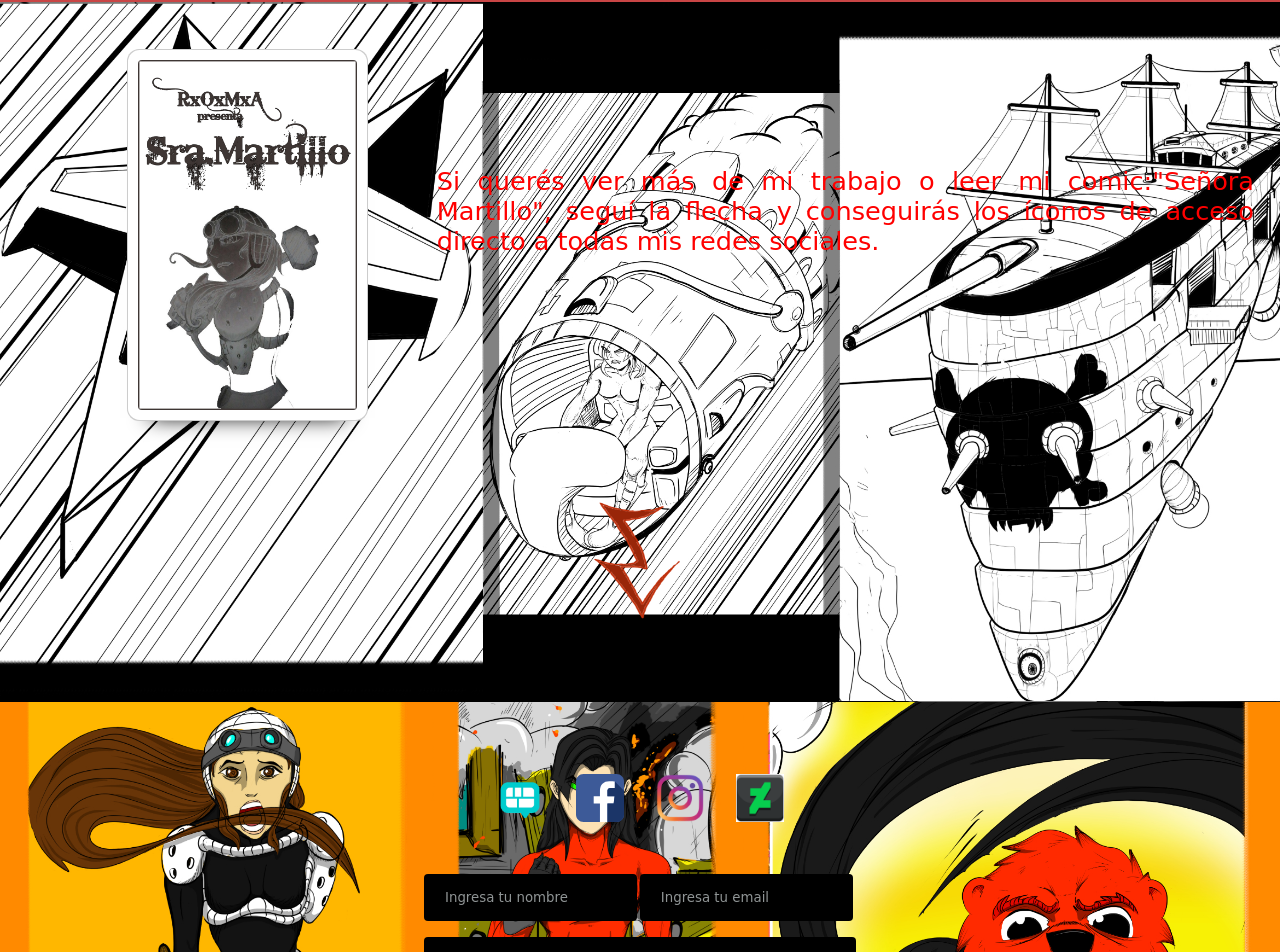
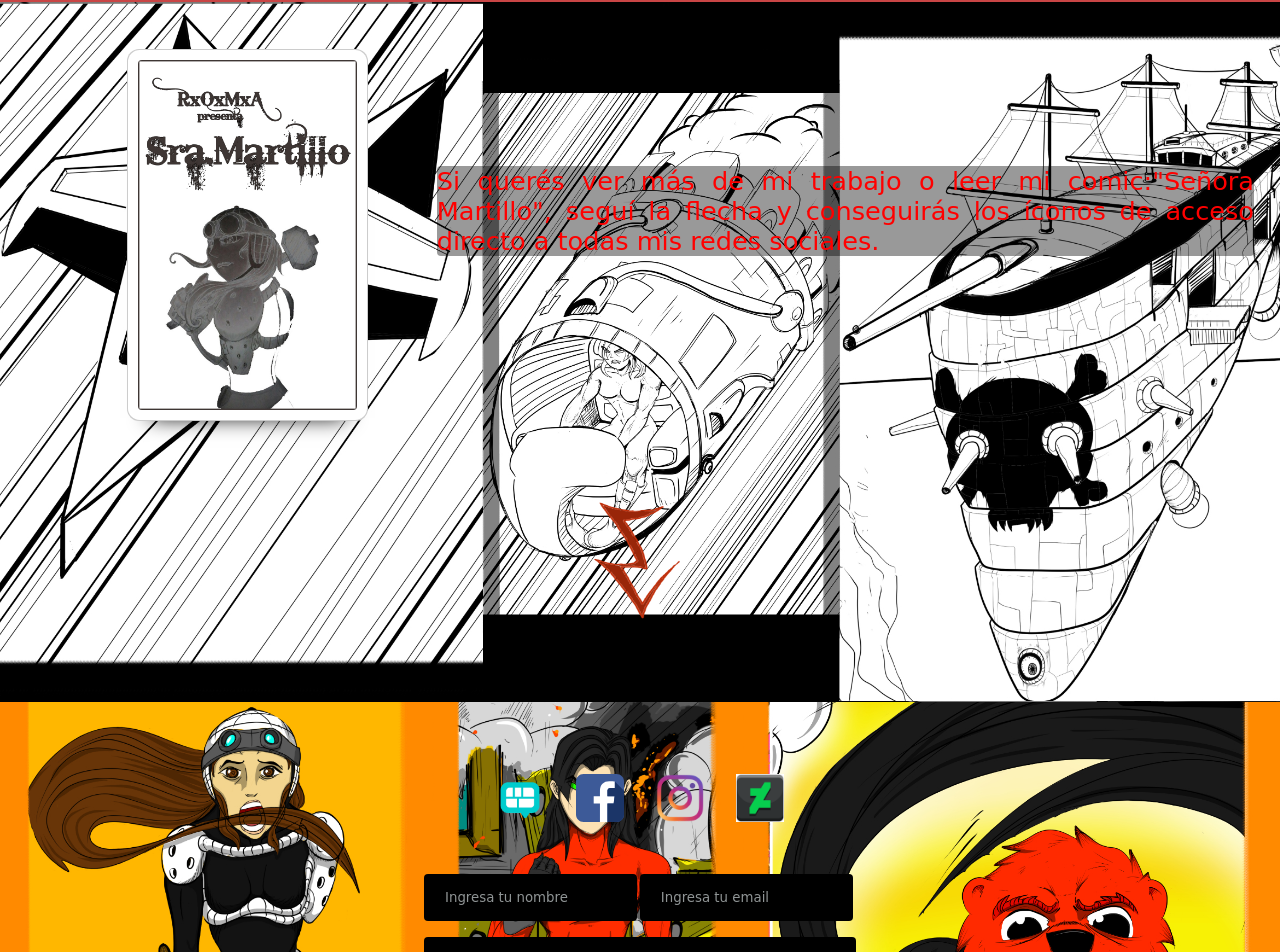
Before and after one commit to megastratofall/romaweb2, a React (Create React App) app: page / in a window 1280 px wide. Shown: the part 4642-5594 px from the top of the page. Built offline with nearby package versions, Linux system fonts and the light colour scheme.

Commit message:
fondo de letras para resaltar en works.

```diff
--- a/src/Sections/Works/works.css
+++ b/src/Sections/Works/works.css
@@ -27,6 +27,7 @@
 }
 
 .invitacion {
+  background: rgba(0, 0, 0, .4);
   color: rgb(255, 0, 0);
   font-size: 1.2rem;
   margin: 2rem;
@@ -42,6 +43,7 @@
 
 @media only Screen and (max-width: 550px) {
   .invitacion {
+    background: rgba(0, 0, 0, .4);
     display: flex;
     text-align: justify;
     justify-content: center;
@@ -77,6 +79,7 @@
 }
 @media only Screen and (min-width: 500px) {
   .invitacion {
+    background: rgba(0, 0, 0, .4);
     display: flex;
     text-align: justify;
     color: rgb(255, 0, 0);
@@ -108,6 +111,7 @@
 }
 @media only Screen and (max-width: 600px) {
   .invitacion {
+    background: rgba(0, 0, 0, .4);
     display: flex;
     text-align: justify;
     color: rgb(255, 0, 0);
@@ -139,6 +143,7 @@
 }
 @media only Screen and (min-width: 920px) {
   .invitacion {
+    background: rgba(0, 0, 0, .4);
     display: flex;
     text-align: justify;
     color: rgb(255, 0, 0);
```
